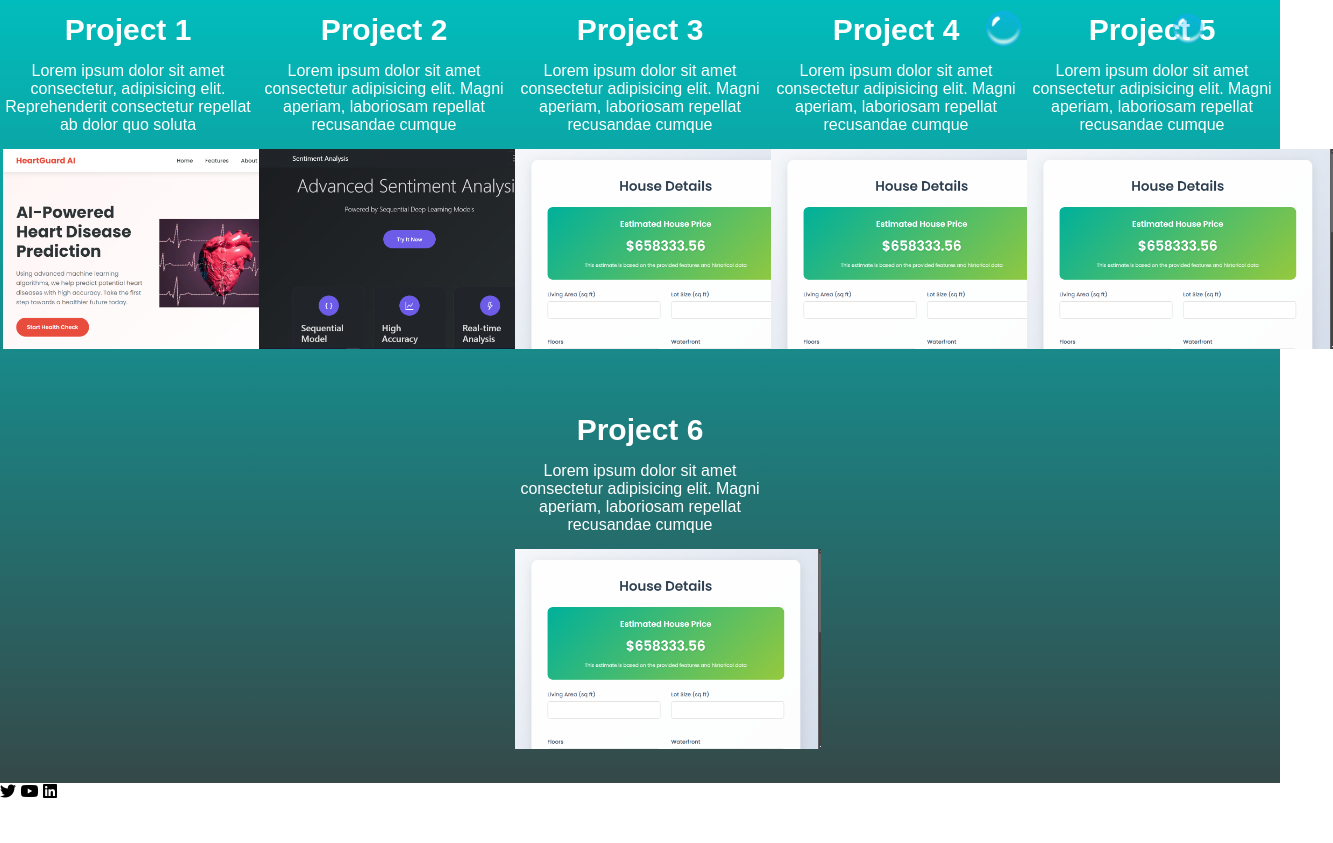
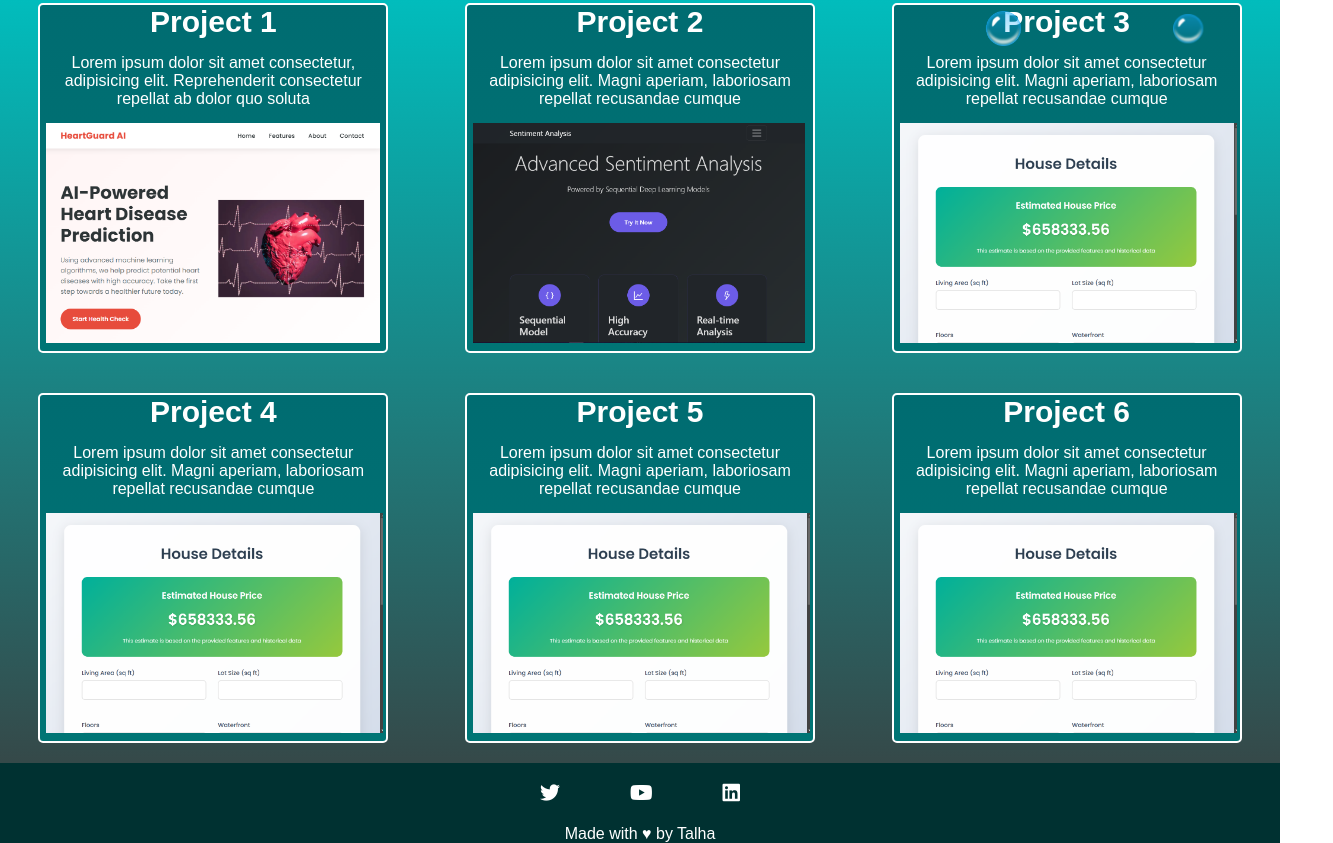
Before and after one commit to anonymous298/Web-Development-Practice, a plain HTML site: page Responsive-Website-Practice/index.html in a window 1280 px wide. Shown: the part 817-1660 px from the top of the page, 1333 px wide, since content can reach past the window. Before the commit the page ends 1636 px from the top, so only its background shows below. Drawn offline with Linux system fonts and the light colour scheme.

Commit message:
css changes

```diff
--- a/Responsive-Website-Practice/style.css
+++ b/Responsive-Website-Practice/style.css
@@ -179,16 +179,28 @@ section {
     justify-content: space-around;
     align-items: center;
     flex-wrap: wrap;
-    height: 100vh;
+    height: 100%;
     width: 100%;
 }
 
 .img-project {
-    height: 200px;
+    height: 220px;
+    margin-left: 6px;
 }
 
 .project {
-    width: 250px;
+    width: 350px;
+    background: linear-gradient(rgb(0, 108, 113), rgb(0, 117, 117));
+    height: 350px;
+    border: 2px solid white;
+    border-radius: 5px;
+    cursor: pointer;
+    transition: 1s ease;
+    margin: 20px 0;
+}
+
+.project:hover {
+    transform: scale(1.1);
 }
 
 .project h2 {
@@ -202,3 +214,64 @@ section {
     text-align: center;
     margin-bottom: 15px;
 }
+
+.temp {
+    display: flex;
+    justify-content: center;
+    align-items: center;
+}
+
+#temp {
+    height: 300px;
+    width: 300px;
+    background-color: black;
+}
+
+footer {
+    background-color: rgb(0, 49, 49);
+    height: 80px;
+    display: flex;
+    flex-direction: column;
+    justify-content: space-between;
+    align-items: center;
+}
+
+.fa-twitter {
+    color: white;
+    font-size: 20px;
+    cursor: pointer;
+    transition: 1s ease;
+}
+
+.fa-twitter:hover {
+    transform: scale(1.3);
+}
+
+.fa-youtube {
+    color: white;
+    font-size: 20px;
+    cursor: pointer;
+    transition: 1s ease;
+}
+
+.fa-youtube:hover {
+    transform: scale(1.3);
+}
+
+.fa-linkedin {
+    color: white;
+    font-size: 20px;
+    cursor: pointer;
+    transition: 1s ease;
+}
+
+.fa-linkedin:hover {
+    transform: scale(1.3);
+}
+
+.icons {
+    width: 200px;
+    display: flex;
+    justify-content: space-between;
+    margin: 20px 0;
+}
```
